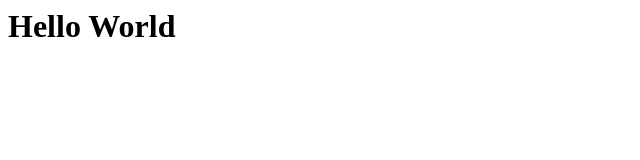
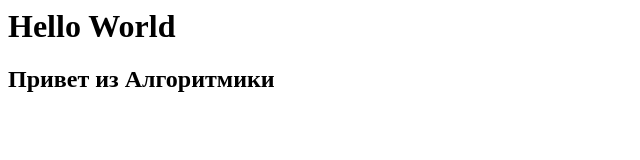
Before and after one commit to adxqwe123/asdasdsa, a plain HTML site: page index.html in a window 1280 px wide. Shown: the whole page, without its empty margins (0-640 px from the left). Drawn offline with Linux system fonts and the light colour scheme.

Commit message:
v2
new update

```diff
--- a/index.html
+++ b/index.html
@@ -2,4 +2,7 @@
     <h1>
         Hello World
     </h1>
+    <h2>
+        Привет из Алгоритмики
+    </h2>
 </body>
```
